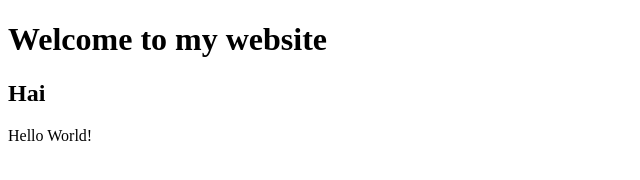
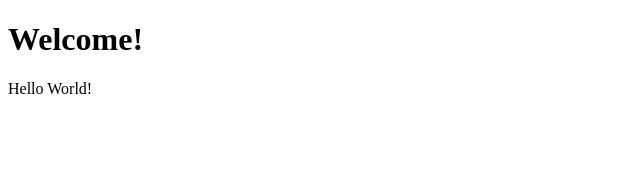
Before and after one commit to jessjull/hello, a plain HTML site: page hello.html in a window 1280 px wide. Shown: the whole page, without its empty margins (0-640 px from the left). Drawn offline with Linux system fonts and the light colour scheme.

Commit message:
added stash

```diff
--- a/hello.html
+++ b/hello.html
@@ -4,8 +4,7 @@
         <title>Hello</title>
     </head>
     <body>
-        <h1>Welcome to my website</h1>
-        <h2>Hai</h2>
+        <h1>Welcome!</h1>
         Hello World!
     </body>
 
```
